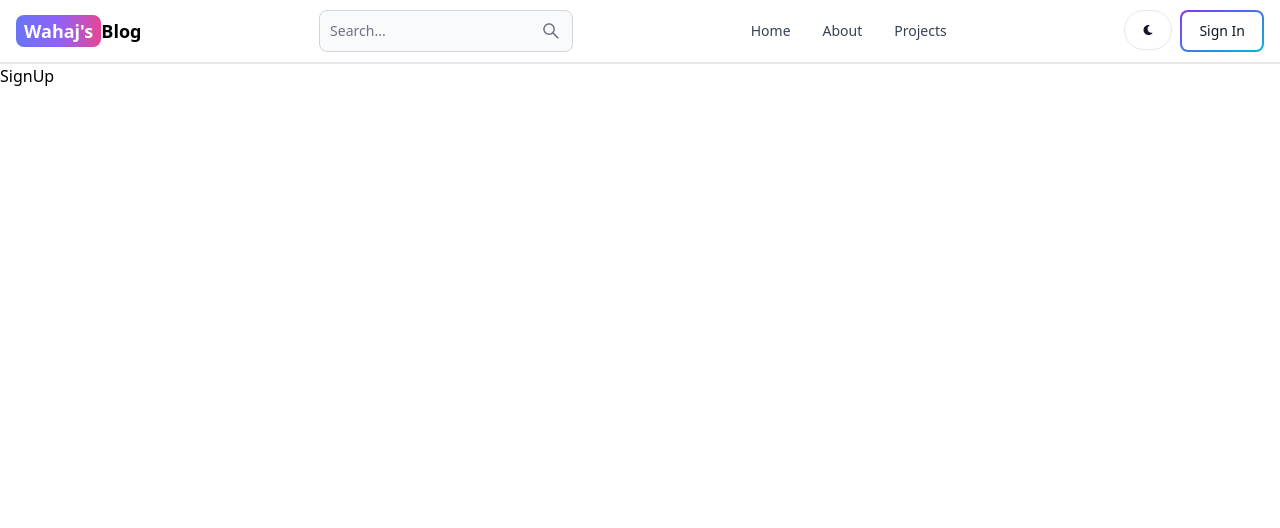
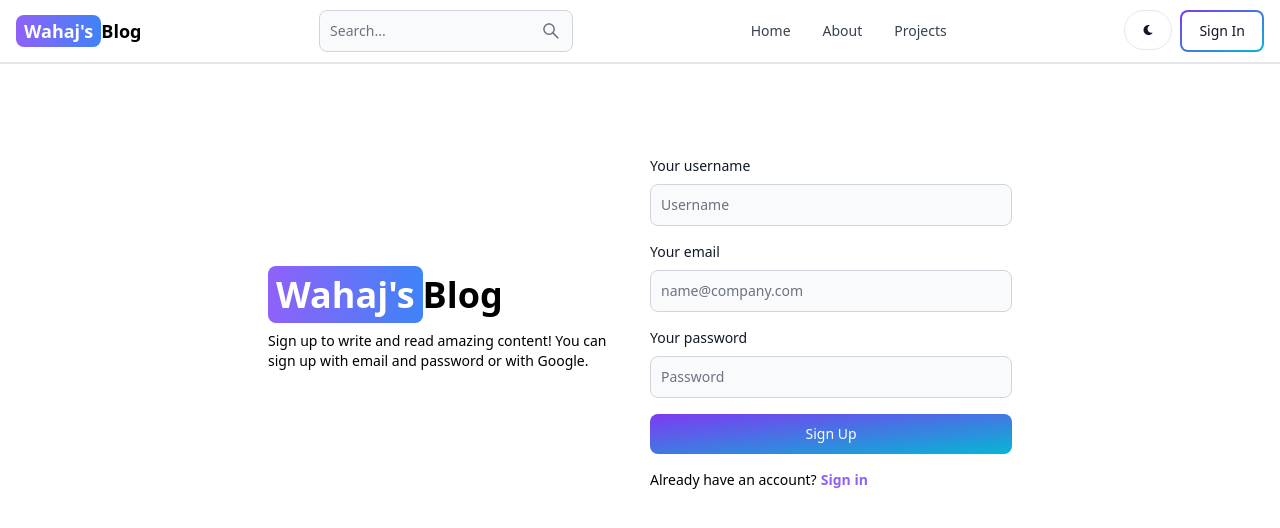
Before and after one commit to Wahaj-Khan/mern-blog, a React (Vite) app in the folder client/: page /sign-up in a window 1280 px wide. Shown: the top 528 px of the page. Built offline with nearby package versions, Linux system fonts and the light colour scheme.

Commit message:
create signup page

```diff
--- a/client/src/components/Header.jsx
+++ b/client/src/components/Header.jsx
@@ -7,7 +7,7 @@
     return (
         <Navbar className="border-b-2 w-full">
             <Link to="/" className="self-center whitespace-nowrap text-sm sm:text-lg font-semibold dark:text-white">
-                <span className="px-2 py-1 rounded-lg text-white bg-gradient-to-r from-indigo-500 via-purple-500 to-pink-500">
+                <span className="px-2 py-1 rounded-lg text-white bg-gradient-to-r from-purple-500 to-blue-500">
                     Wahaj&apos;s
                 </span>
                 Blog
--- a/client/src/pages/SignUp.jsx
+++ b/client/src/pages/SignUp.jsx
@@ -1,7 +1,46 @@
+import { Button, Label, TextInput } from "flowbite-react"
+import { Link } from "react-router-dom"
 
 const SignUp = () => {
   return (
-    <div>SignUp</div>
+    <div className="min-h-screen mt-20 font-medium">
+      <div className="flex flex-col md:flex-row max-w-3xl p-3 gap-5 mx-auto md:items-center">
+        <div className="flex-1">
+          <Link to="/" className="text-4xl font-bold dark:text-white">
+            <span className="px-2 py-1 rounded-lg text-white bg-gradient-to-r from-purple-500 to-blue-500">
+              Wahaj&apos;s
+            </span>
+            Blog
+          </Link>
+          <p className="mt-4 text-sm">
+            Sign up to write and read amazing content! You can sign up with email and password or with Google.
+          </p>
+        </div>
+        <div className="flex-1">
+          <form className="flex flex-col gap-4">
+            <div className="flex flex-col gap-2">
+              <Label value="Your username" />
+              <TextInput placeholder="Username" type="text" id="username" />
+            </div>
+            <div className="flex flex-col gap-2">
+              <Label value="Your email" />
+              <TextInput placeholder="name@company.com" type="email" id="email" />
+            </div>
+            <div className="flex flex-col gap-2">
+              <Label value="Your password" />
+              <TextInput placeholder="Password" type="text" id="password" />
+            </div>
+            <Button gradientDuoTone="purpleToBlue" type="submit">
+              Sign Up
+            </Button>
+          </form>
+          <div className="flex mt-4 text-sm gap-1">
+            <span>Already have an account?</span>
+            <Link to="/sign-in" className="text-purple-500 font-bold">Sign in</Link>
+          </div>
+        </div>
+      </div>
+    </div>
   )
 }
 
```
